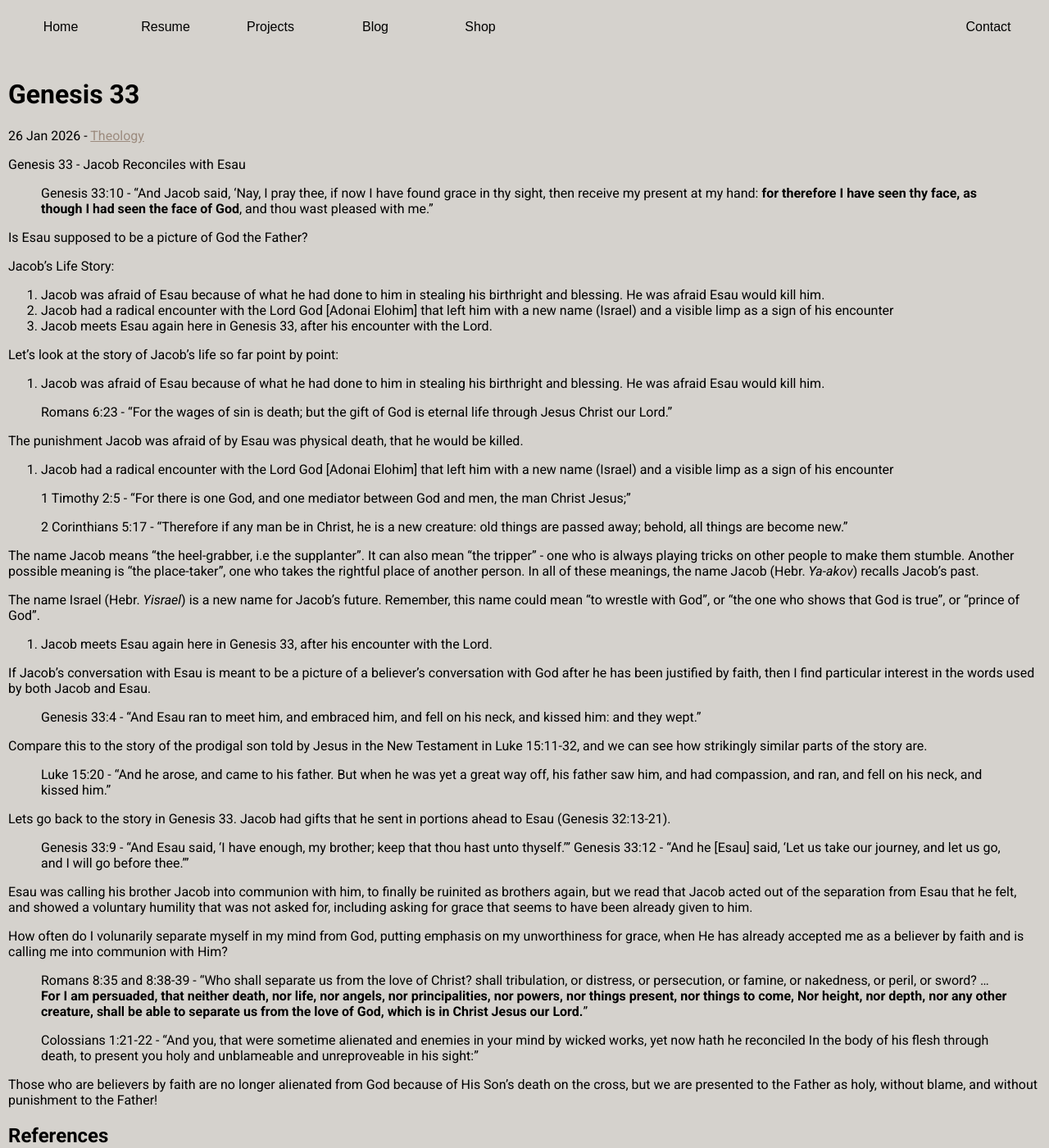
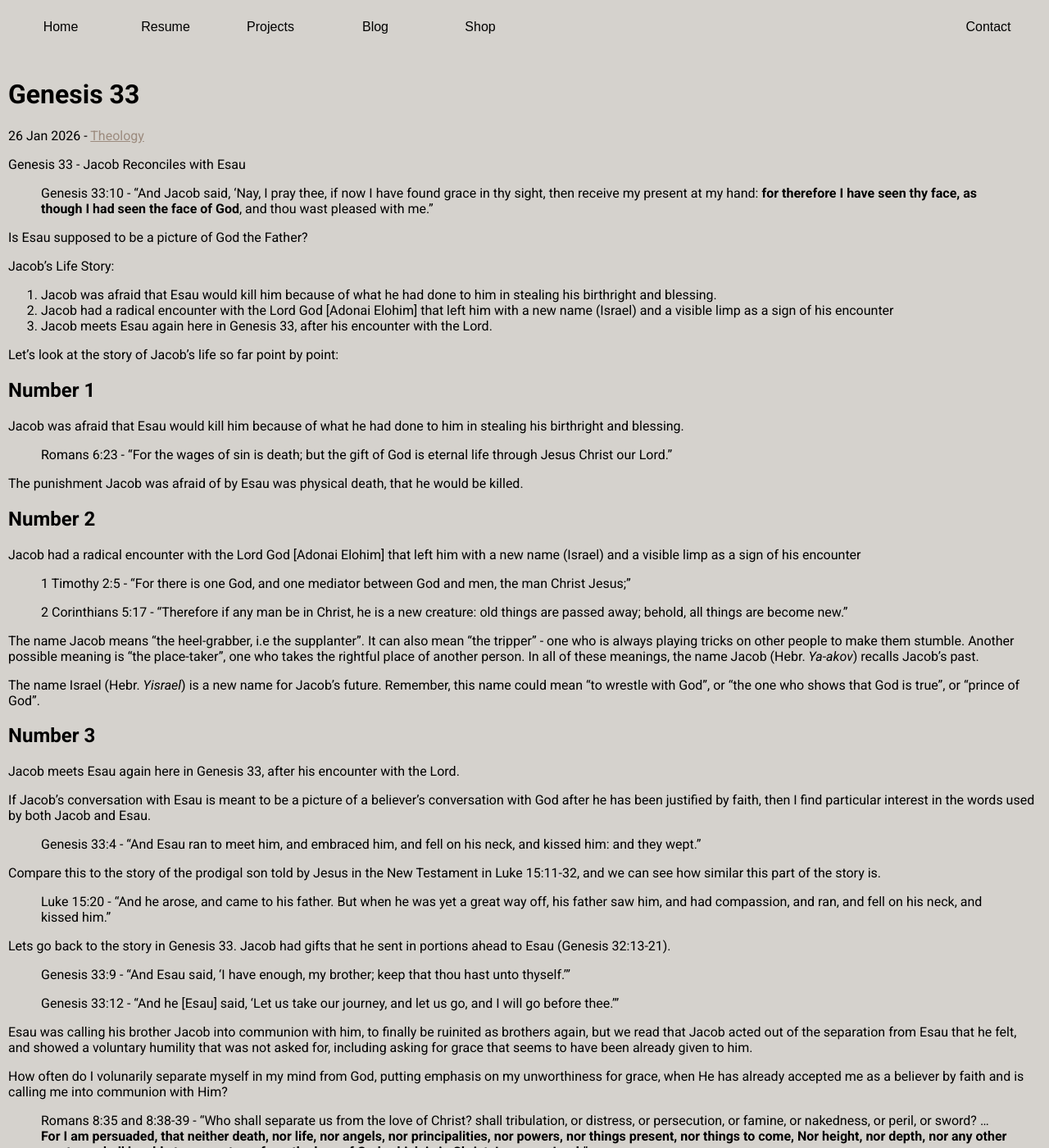
Before and after one commit to Francis-McKee/francis-mckee.github.io, a Jekyll site: the page built from _posts/theology/2026-01-26-genesis-33.md, in a window 1280 px wide and 1400 px high. Shown: the whole window at 82% size. Built offline with Jekyll 4.4.1, drawn with Linux system fonts in a browser that asks for light colours; nearby versions of some CDN libraries; comment, search, counter and statistics services are not loaded.

Commit message:
edited post formatting for readability

```diff
--- a/_posts/theology/2026-01-26-genesis-33.md
+++ b/_posts/theology/2026-01-26-genesis-33.md
@@ -12,19 +12,21 @@ Genesis 33 - Jacob Reconciles with Esau
 Is Esau supposed to be a picture of God the Father?
 
 Jacob's Life Story:
-1. Jacob was afraid of Esau because of what he had done to him in stealing his birthright and blessing. He was afraid Esau would kill him.
+1. Jacob was afraid that Esau would kill him because of what he had done to him in stealing his birthright and blessing.
 2. Jacob had a radical encounter with the Lord God [Adonai Elohim] that left him with a new name (Israel) and a visible limp as a sign of his encounter
 3. Jacob meets Esau again here in Genesis 33, after his encounter with the Lord.
 
 Let's look at the story of Jacob's life so far point by point:
 
-1. Jacob was afraid of Esau because of what he had done to him in stealing his birthright and blessing. He was afraid Esau would kill him.
+## Number 1
+Jacob was afraid that Esau would kill him because of what he had done to him in stealing his birthright and blessing.
 
 > Romans 6:23 - "For the wages of sin is death; but the gift of God is eternal life through Jesus Christ our Lord."
 
 The punishment Jacob was afraid of by Esau was physical death, that he would be killed.
 
-2. Jacob had a radical encounter with the Lord God [Adonai Elohim] that left him with a new name (Israel) and a visible limp as a sign of his encounter
+## Number 2
+Jacob had a radical encounter with the Lord God [Adonai Elohim] that left him with a new name (Israel) and a visible limp as a sign of his encounter
 
 > 1 Timothy 2:5 - "For there is one God, and one mediator between God and men, the man Christ Jesus;"
 
@@ -34,27 +36,28 @@ The name Jacob means "the heel-grabber, i.e the supplanter". It can also mean "t
 
 The name Israel (Hebr. *Yisrael*) is a new name for Jacob's future. Remember, this name could mean "to wrestle with God", or "the one who shows that God is true", or "prince of God".
 
-3. Jacob meets Esau again here in Genesis 33, after his encounter with the Lord.
+## Number 3
+Jacob meets Esau again here in Genesis 33, after his encounter with the Lord.
 
 If Jacob's conversation with Esau is meant to be a picture of a believer's conversation with God after he has been justified by faith, then I find particular interest in the words used by both Jacob and Esau.
 
 > Genesis 33:4 - "And Esau ran to meet him, and embraced him, and fell on his neck, and kissed him: and they wept."
 
-Compare this to the story of the prodigal son told by Jesus in the New Testament in Luke 15:11-32, and we can see how strikingly similar parts of the story are.
+Compare this to the story of the prodigal son told by Jesus in the New Testament in Luke 15:11-32, and we can see how similar this part of the story is.
 
 >  Luke 15:20 - "And he arose, and came to his father. But when he was yet a great way off, his father saw him, and had compassion, and ran, and fell on his neck, and kissed him."
 
 Lets go back to the story in Genesis 33. Jacob had gifts that he sent in portions ahead to Esau (Genesis 32:13-21).
 
 > Genesis 33:9 - "And Esau said, 'I have enough, my brother; keep that thou hast unto thyself.'"
+
 > Genesis 33:12 - "And he [Esau] said, 'Let us take our journey, and let us go, and I will go before thee.'"
 
 Esau was calling his brother Jacob into communion with him, to finally be ruinited as brothers again, but we read that Jacob acted out of the separation from Esau that he felt, and showed a voluntary humility that was not asked for, including asking for grace that seems to have been already given to him.
 
 How often do I volunarily separate myself in my mind from God, putting emphasis on my unworthiness for grace, when He has already accepted me as a believer by faith and is calling me into communion with Him?
 
-> Romans 8:35 and 8:38-39 - "Who shall separate us from the love of Christ? shall tribulation, or distress, or persecution, or famine, or nakedness, or peril, or sword? ...
-**For I am persuaded, that neither death, nor life, nor angels, nor principalities, nor powers, nor things present, nor things to come, Nor height, nor depth, nor any other creature, shall be able to separate us from the love of God, which is in Christ Jesus our Lord.**"
+> Romans 8:35 and 8:38-39 - "Who shall separate us from the love of Christ? shall tribulation, or distress, or persecution, or famine, or nakedness, or peril, or sword? ... **For I am persuaded, that neither death, nor life, nor angels, nor principalities, nor powers, nor things present, nor things to come, Nor height, nor depth, nor any other creature, shall be able to separate us from the love of God, which is in Christ Jesus our Lord.**"
 
 > Colossians 1:21-22 - "And you, that were sometime alienated and enemies in your mind by wicked works, yet now hath he reconciled In the body of his flesh through death, to present you holy and unblameable and unreproveable in his sight:"
 
```
Also changed, not shown: _posts/theology/2025-12-30-genesis-15.md (line endings or trailing spaces), 1 other file.
